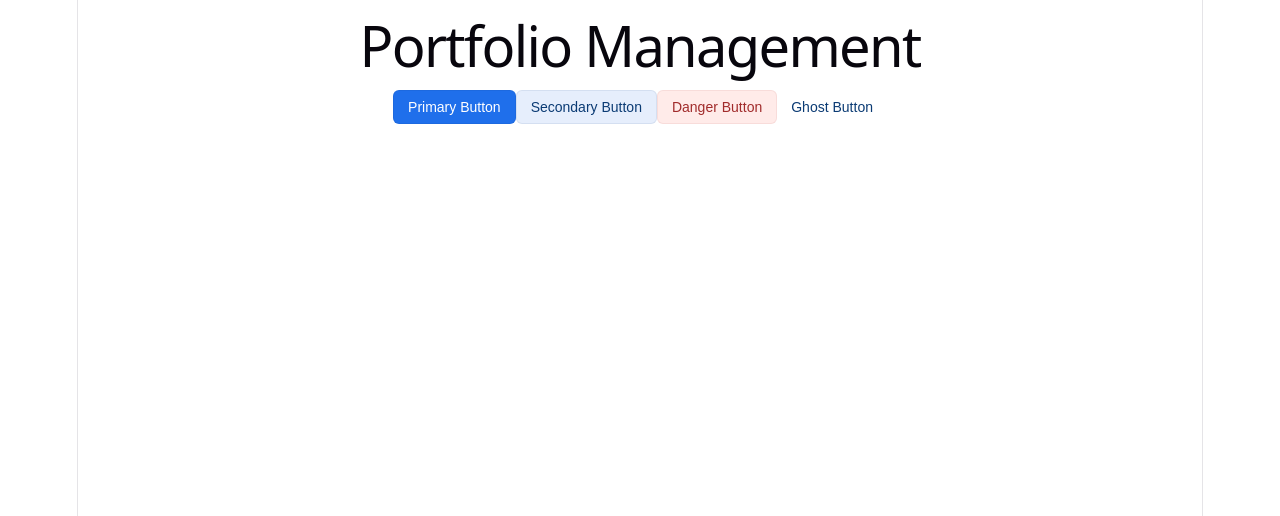
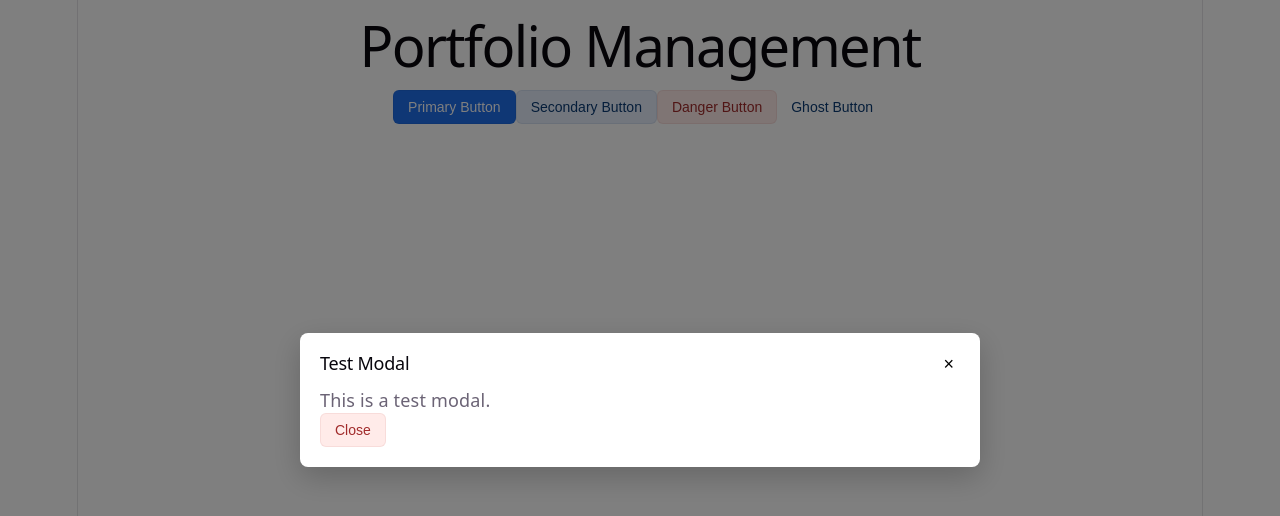
Before and after one commit to bilalkinali/PortfolioManagement.Api, a React (Vite) app in the folder portfoliomanagement.web/: page / in a window 1280 px wide. Both pictures are taken after a click on the button "Primary Button". Shown: the top 516 px of the page. Built offline with nearby package versions, Linux system fonts and the light colour scheme.

Commit message:
tested modal

```diff
--- a/portfoliomanagement.web/src/app/App.tsx
+++ b/portfoliomanagement.web/src/app/App.tsx
@@ -1,16 +1,47 @@
+import { useState } from 'react'
 import './App.css'
-import Button from "../shared/components/Button"
+import Button from '../shared/components/Button'
+import Modal from '../shared/components/Modal'
 
 function App() {
+    const [isModalOpen, setIsModalOpen] = useState(false)
 
   return (
     <>
     <div>
         <h1>Portfolio Management</h1>
-        <Button variant="primary" size="md">Primary Button</Button>
-        <Button variant="secondary" size="md">Secondary Button</Button>
-        <Button variant="danger" size="md">Danger Button</Button>
-        <Button variant="ghost" size="md">Ghost Button</Button>
+        <Button
+            onClick={() => setIsModalOpen(true)}
+            variant="primary"
+            size="md">
+            Primary Button
+        </Button>
+
+        <Button variant="secondary" size="md">
+            Secondary Button
+        </Button>
+
+        <Button variant="danger" size="md">
+            Danger Button
+        </Button>
+
+        <Button variant="ghost" size="md">
+            Ghost Button
+        </Button>
+
+        <Modal
+            isOpen={isModalOpen}
+            onClose={() => setIsModalOpen(false)}
+            title="Test Modal">
+            <p>This is a test modal.</p>
+
+            <Button
+                onClick={() => setIsModalOpen(false)}
+                variant="danger">
+                Close
+            </Button>
+        </Modal>
+
     </div>
     </>
   )
--- /dev/null
+++ b/portfoliomanagement.web/src/shared/components/Modal.tsx
@@ -0,0 +1,195 @@
+import React, { ReactNode, useEffect, useRef } from "react";
+import ReactDOM from "react-dom";
+
+interface ModalProps {
+  isOpen: boolean;
+  onClose: () => void;
+  title?: string;
+  children?: ReactNode;
+  /**
+   * width can be e.g. '500px' or '50%'
+   */
+  width?: string;
+  /**
+   * Prevent closing when clicking the overlay
+   */
+  disableOverlayClose?: boolean;
+  /**
+   * Additional className for modal content container
+   */
+  className?: string;
+}
+
+/**
+ * Simple accessible modal component.
+ * - Creates its own portal container appended to document.body
+ * - Closes on ESC (unless prevented)
+ * - Prevents body scroll while open
+ * - Focus management: restores focus to previously focused element
+ */
+export default function Modal({
+  isOpen,
+  onClose,
+  title,
+  children,
+  width = "640px",
+  disableOverlayClose = false,
+  className,
+}: ModalProps) {
+  const portalRef = useRef<HTMLDivElement | null>(null);
+  const previouslyFocused = useRef<Element | null>(null);
+  const contentRef = useRef<HTMLDivElement | null>(null);
+  const titleId = useRef<string>("modal-title-" + Math.random().toString(36).slice(2));
+
+  // Create portal container
+  useEffect(() => {
+    const container = document.createElement("div");
+    container.setAttribute("data-modal-portal", "");
+    portalRef.current = container;
+    document.body.appendChild(container);
+    return () => {
+      if (portalRef.current && portalRef.current.parentNode) {
+        portalRef.current.parentNode.removeChild(portalRef.current);
+      }
+      portalRef.current = null;
+    };
+  }, []);
+
+  // Open/close side effects: body scroll lock, focus management, Esc handling
+  useEffect(() => {
+    if (!isOpen) return;
+
+    previouslyFocused.current = document.activeElement;
+
+    // lock scroll
+    const previousOverflow = document.body.style.overflow;
+    document.body.style.overflow = "hidden";
+
+    // focus first focusable element or content container
+    const focusableSelector =
+      'a[href], button:not([disabled]), textarea, input[type="text"], input[type="radio"], input[type="checkbox"], select, [tabindex]:not([tabindex="-1"])';
+    const firstFocusable =
+      contentRef.current?.querySelector<HTMLElement>(focusableSelector) ?? contentRef.current;
+    firstFocusable?.focus();
+
+    const onKeyDown = (e: KeyboardEvent) => {
+      if (e.key === "Escape") {
+        e.stopPropagation();
+        onClose();
+      }
+      if (e.key === "Tab") {
+        // basic focus trap
+        const focusable = contentRef.current?.querySelectorAll<HTMLElement>(focusableSelector);
+        if (!focusable || focusable.length === 0) return;
+        const first = focusable[0]!;
+        const last = focusable[focusable.length - 1]!;
+        if (e.shiftKey && document.activeElement === first) {
+          e.preventDefault();
+          last.focus();
+        } else if (!e.shiftKey && document.activeElement === last) {
+          e.preventDefault();
+          first.focus();
+        }
+      }
+    };
+
+    document.addEventListener("keydown", onKeyDown, true);
+
+    return () => {
+      document.body.style.overflow = previousOverflow;
+      document.removeEventListener("keydown", onKeyDown, true);
+      // restore focus
+      if (previouslyFocused.current && (previouslyFocused.current as HTMLElement).focus) {
+        (previouslyFocused.current as HTMLElement).focus();
+      }
+    };
+  }, [isOpen, onClose]);
+
+  if (!portalRef.current) {
+    // portal not ready yet
+    return null;
+  }
+
+  if (!isOpen) {
+    return null;
+  }
+
+  const overlayClick = (e: React.MouseEvent) => {
+    if (disableOverlayClose) return;
+    if (e.target === e.currentTarget) {
+      onClose();
+    }
+  };
+
+  const contentStyle: React.CSSProperties = {
+    width,
+    maxWidth: "calc(100% - 32px)",
+    background: "#fff",
+    borderRadius: 8,
+    padding: 20,
+    boxShadow: "0 10px 30px rgba(0,0,0,0.2)",
+    outline: "none",
+  };
+
+  const overlayStyle: React.CSSProperties = {
+    position: "fixed",
+    inset: 0,
+    display: "flex",
+    alignItems: "center",
+    justifyContent: "center",
+    background: "rgba(0,0,0,0.5)",
+    zIndex: 1000,
+    padding: 16,
+  };
+
+  const headerStyle: React.CSSProperties = {
+    display: "flex",
+    alignItems: "center",
+    justifyContent: "space-between",
+    marginBottom: 12,
+  };
+
+  const closeButtonStyle: React.CSSProperties = {
+    background: "transparent",
+    border: "none",
+    fontSize: 18,
+    cursor: "pointer",
+    lineHeight: 1,
+  };
+
+  const modalContent = (
+    <div style={overlayStyle} onMouseDown={overlayClick} aria-hidden={false}>
+      <div
+        role="dialog"
+        aria-modal="true"
+        aria-labelledby={title ? titleId.current : undefined}
+        ref={contentRef}
+        tabIndex={-1}
+        className={className}
+        style={contentStyle}
+        onMouseDown={(e) => e.stopPropagation()}
+      >
+        <div style={headerStyle}>
+          {title ? (
+            <h2 id={titleId.current} style={{ margin: 0, fontSize: 18 }}>
+              {title}
+            </h2>
+          ) : (
+            <div />
+          )}
+          <button
+            aria-label="Close modal"
+            onClick={onClose}
+            style={closeButtonStyle}
+            type="button"
+          >
+            ×
+          </button>
+        </div>
+        <div>{children}</div>
+      </div>
+    </div>
+  );
+
+  return ReactDOM.createPortal(modalContent, portalRef.current);
+}
```
